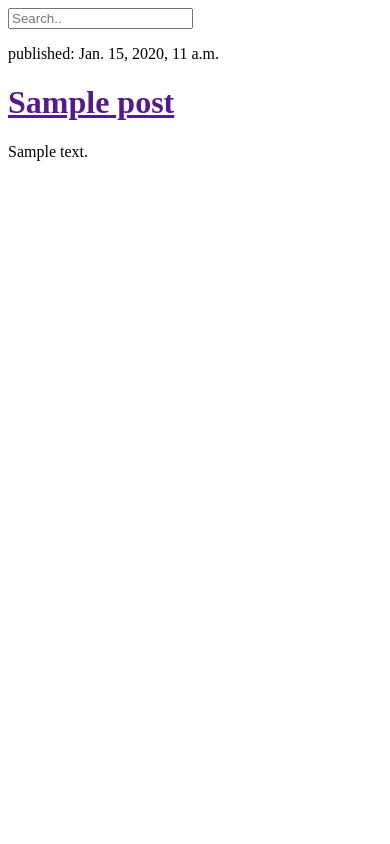
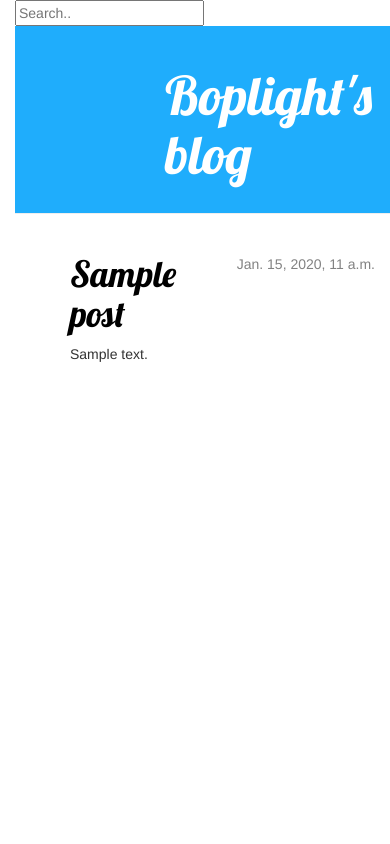
Before and after one commit to AdamskiK/my-first-blog, a Django app: template blog/templates/blog/post_list.html in a window 390 px wide. Run offline with Django 3.2, Linux system fonts and the light colour scheme; the template is opened without the code that fills it: values that come from a table or form of the project are taken from there, others are empty; tables that the repository leaves empty hold one stand-in row (values such as "Sample post"); some libraries are stand-ins or nearby versions.

Commit message:
Added some styles

```diff
--- /dev/null
+++ b/blog/templates/blog/base.html
@@ -0,0 +1,24 @@
+<input type="text" name="search" placeholder="Search..">
+{% load staticfiles %}
+<html>
+		<head>
+			<title>Boplight's blog</title>
+			<link rel="stylesheet" href="//maxcdn.bootstrapcdn.com/bootstrap/3.2.0/css/bootstrap.min.css">
+			<link rel="stylesheet" href="//maxcdn.bootstrapcdn.com/bootstrap/3.2.0/css/bootstrap-theme.min.css">
+			<link rel="stylesheet" href="{% static 'css/blog.css' %}">
+			<link href="//fonts.googleapis.com/css?family=Lobster&subset=latin,latin-ext" rel="stylesheet" type="text/css">
+		</head>
+    <body>
+    <div class="page-header">
+        <h1><a href="/">Boplight's blog</a></h1>
+    </div>
+    <div class="content container">
+        <div class="row">
+            <div class="col-md-8">
+            {% block content %}
+            {% endblock %}
+            </div>
+        </div>
+    </div>
+</body>
+</html>
--- a/blog/templates/blog/post_list.html
+++ b/blog/templates/blog/post_list.html
@@ -1,9 +1,13 @@
-<input type="text" name="search" placeholder="Search..">
+{% extends 'blog/base.html' %}
 
-{% for post in posts %}
-    <div>
-        <p>published: {{ post.published_date }}</p>
-        <h1><a href="">{{ post.title }}</a></h1>
-        <p>{{ post.text|linebreaksbr }}</p>
-    </div>
-{% endfor %}
+{% block content %}
+    {% for post in posts %}
+        <div class="post">
+            <div class="date">
+                {{ post.published_date }}
+            </div>
+			<h1><a href="{% url 'post_detail' pk=post.pk %}">{{ post.title }}</a></h1>
+            <p>{{ post.text|linebreaksbr }}</p>
+        </div>
+    {% endfor %}
+{% endblock content %}
--- a/blog/urls.py
+++ b/blog/urls.py
@@ -3,4 +3,5 @@ from . import views
 
 urlpatterns = [
     url(r'^$', views.post_list, name='post_list'),
+	url(r'^post/(?P<pk>[0-9]+)/$', views.post_detail, name='post_detail'),
 	]
--- a/blog/views.py
+++ b/blog/views.py
@@ -1,4 +1,4 @@
-from django.shortcuts import render
+from django.shortcuts import render, get_object_or_404
 from .models import Post
 from django.utils import timezone
 
@@ -10,3 +10,7 @@ from django.utils import timezone
 def post_list(request):
     posts = Post.objects.filter(published_date__lte=timezone.now()).order_by('published_date')
     return render(request, 'blog/post_list.html', {'posts': posts})
+
+def post_detail(request, pk):
+    post = get_object_or_404(Post, pk=pk)
+    return render(request, 'blog/post_detail.html', {'post': post})
--- a/mysite/settings.py
+++ b/mysite/settings.py
@@ -120,3 +120,8 @@ USE_TZ = True
 
 STATIC_URL = '/static/'
 STATIC_ROOT = os.path.join(BASE_DIR, 'public', 'static')
+
+
+STATICFILES_DIRS = (
+    os.path.join(BASE_DIR, "static"),
+)
--- /dev/null
+++ b/static/css/blog.css
@@ -0,0 +1,56 @@
+h1 a {
+    color: #FCA205;
+	font-family: 'Lobster';
+}
+
+body {
+    padding-left: 15px;
+}
+
+.page-header {
+    background-color: #1FADFC;
+    margin-top: 0;
+    padding: 20px 20px 20px 150px;
+}
+
+.page-header h1, .page-header h1 a, .page-header h1 a:visited, .page-header h1 a:active {
+    color: #ffffff;
+    font-size: 40pt;
+    text-decoration: none;
+}
+
+.content {
+    margin-left: 40px;
+}
+
+h1, h2, h3, h4 {
+    font-family: 'Lobster', cursive;
+}
+
+.date {
+    float: right;
+    color: #828282;
+}
+
+.save {
+    float: right;
+}
+
+.post-form textarea, .post-form input {
+    width: 100%;
+}
+
+.top-menu, .top-menu:hover, .top-menu:visited {
+    color: #ffffff;
+    float: right;
+    font-size: 26pt;
+    margin-right: 20px;
+}
+
+.post {
+    margin-bottom: 50px;
+}
+
+.post h1 a, .post h1 a:visited {
+    color: #000000;
+}
```
Also changed, not shown: blog/templates/blog/post_detail.html (added, +13 -0 lines).
